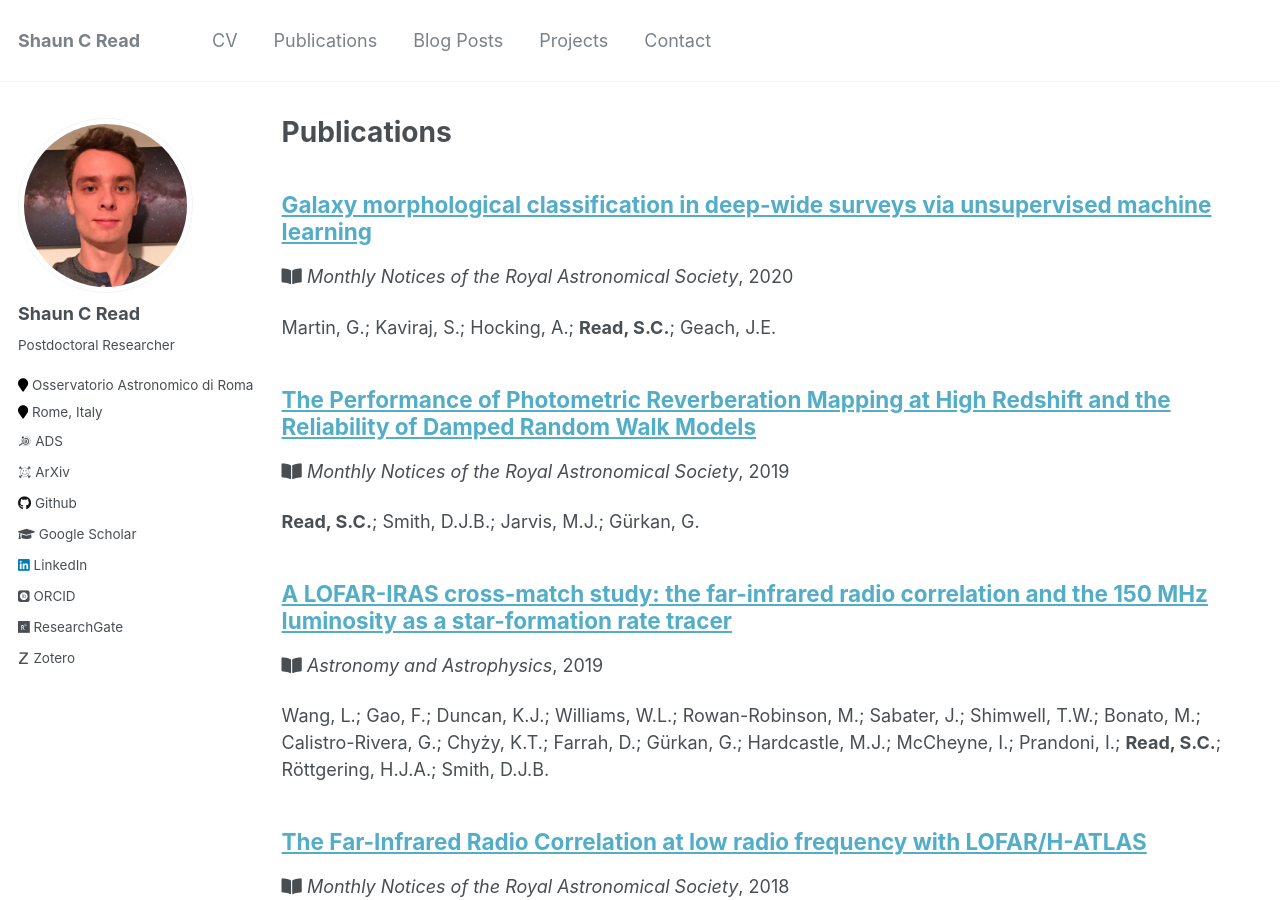
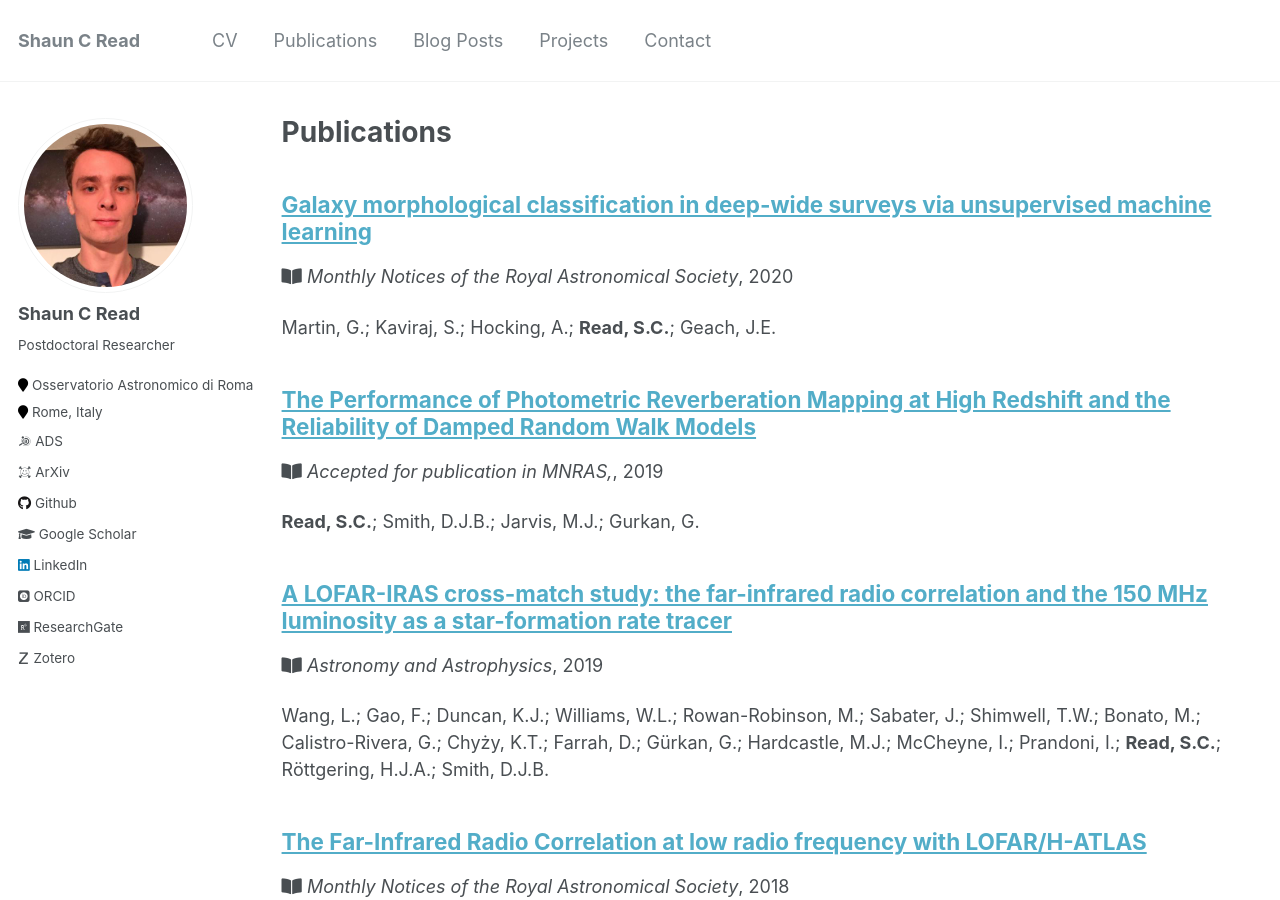
Before and after one commit to philastrophist/philastrophist.github.io, a Jekyll site: the page built from _pages/publications.md, in a window 1280 px wide and 900 px high. Built offline with Jekyll 4.4.1, drawn with Linux system fonts in a browser that asks for light colours; some web fonts are replaced; comment, search, counter and statistics services are not loaded.

```diff
--- a/_publications/2019-12-00-The-Performance-of-Photometric-Reverberation-Mapping-at-High-Redshift-and-the-Reliability-of-Damped-Random-Walk-Models.md
+++ b/_publications/2019-12-00-The-Performance-of-Photometric-Reverberation-Mapping-at-High-Redshift-and-the-Reliability-of-Damped-Random-Walk-Models.md
@@ -3,31 +3,31 @@ title: "The Performance of Photometric Reverberation Mapping at High Redshift an
 collection: publications
 permalink: /publication/2019-12-00-The-Performance-of-Photometric-Reverberation-Mapping-at-High-Redshift-and-the-Reliability-of-Damped-Random-Walk-Models
 date: 2019-12-01
-venue: 'Monthly Notices of the Royal Astronomical Society'
+venue: 'Accepted for publication in MNRAS,'
 arxiv: 1912.06149
-doi: 10.1093/mnras/stz3574
+doi: None
 ---
- **Read, S.C.**; Smith, D.J.B.; Jarvis, M.J.; Gürkan, G.
+ **Read, S.C.**; Smith, D.J.B.; Jarvis, M.J.; Gurkan, G.
 
  Accurate methods for reverberation mapping using photometry are highly
 sought after since they are inherently less resource intensive than
 spectroscopic techniques. However, the effectiveness of photometric
 reverberation mapping for estimating black hole masses is sparsely
-investigated at redshifts higher than z ≈ 0.04. Furthermore, photometric
-methods frequently assume a Damped Random Walk (DRW) model, which may
-not be universally applicable. We perform photometric reverberation
-mapping using the Javelin photometric DRW model for the QSO
-SDSSJ144645.44+625304.0 at z = 0.351 and estimate the Hβ lag of
-65\^{+6}*{-1} days and black-hole mass of
-10\^{8.22<SUP>+0.13</SUP><SUB>-0.15</SUB> M*{☉}. An analysis of the
-reliability of photometric reverberation mapping, conducted using many
-thousands of simulated CARMA process light-curves, shows that we can
-recover the input lag to within 6 per cent on average given our target's
-observed signal-to-noise of \>20 and average cadence of 14 days (even
-when DRW is not applicable). Furthermore, we use our suite of simulated
-light curves to deconvolve aliases and artefacts from our QSO's
-posterior probability distribution, increasing the signal-to-noise on
-the lag by a factor of ̃2.2. We exceed the signal-to-noise of the Sloan
-Digital Sky Survey Reverberation Mapping Project (SDSS-RM) campaign with
-a quarter of the observing time per object, resulting in a ̃ 200 per cent
-increase in SNR efficiency over SDSS-RM.
+investigated at redshifts higher than $z\approx0.04$. Furthermore,
+photometric methods frequently assume a Damped Random Walk (DRW) model,
+which may not be universally applicable. We perform photometric
+reverberation mapping using the Javelin photometric DRW model for the
+QSO SDSSJ144645.44+625304.0 at z=0.351 and estimate the H$\beta$ lag of
+$65^{+6}_{-1}$ days and black-hole mass of
+$10^{8.22^{+0.13}_{-0.15}}M_{\odot}$. An analysis of the reliability of
+photometric reverberation mapping, conducted using many thousands of
+simulated CARMA process light-curves, shows that we can recover the
+input lag to within 6 per cent on average given our target's observed
+signal-to-noise of \> 20 and an average cadence of 14 days (even when
+DRW is not applicable). Furthermore, we use our suite of simulated light
+curves to deconvolve aliases and artefacts from our QSO's posterior
+probability distribution, increasing the signal-to-noise on the lag by a
+factor of $\sim2.2$. We exceed the signal-to-noise of the Sloan Digital
+Sky Survey Reverberation Mapping Project (SDSS-RM) campaign with a
+quarter of the observing time per object, resulting in a $\sim200$ per
+cent increase in SNR efficiency over SDSS-RM.
```
Also changed, not shown: 3 other files.
